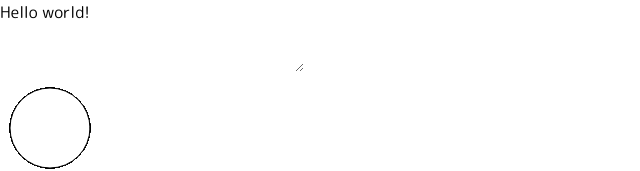
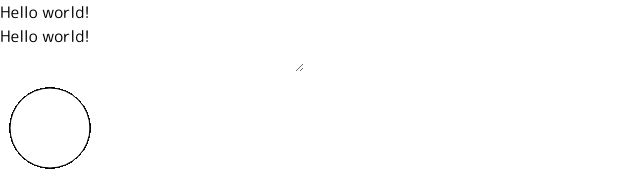
Before and after one commit to akihisa1210/timeline-generator, a React (Create React App) app: page / in a window 1280 px wide. Shown: the top 171 px of the page, without its empty margins (0-640 px from the left). Built offline with nearby package versions, Linux system fonts and the light colour scheme.

Commit message:
feat: introduce controlled component

```diff
--- a/src/App.tsx
+++ b/src/App.tsx
@@ -1,13 +1,21 @@
-import React, { FC } from "react";
+import React, { FC, useState, ChangeEvent } from "react";
 import sketch from "sketch/circle";
 import Canvas from "canvas/canvas";
 
-const App: FC = () => (
-  <div>
-    <div>Hello world!</div>
-    <Canvas sketch={sketch} />
-    <textarea></textarea>
-  </div>
-);
+const App: FC = () => {
+  const [value, setValue] = useState("Hello world!");
+
+  const handleCange = (event: ChangeEvent<HTMLTextAreaElement>) => {
+    setValue(event.target.value);
+  };
+
+  return (
+    <div>
+      <div>Hello world!</div>
+      <Canvas sketch={sketch} />
+      <textarea value={value} onChange={handleCange}></textarea>
+    </div>
+  );
+};
 
 export default App;
```
